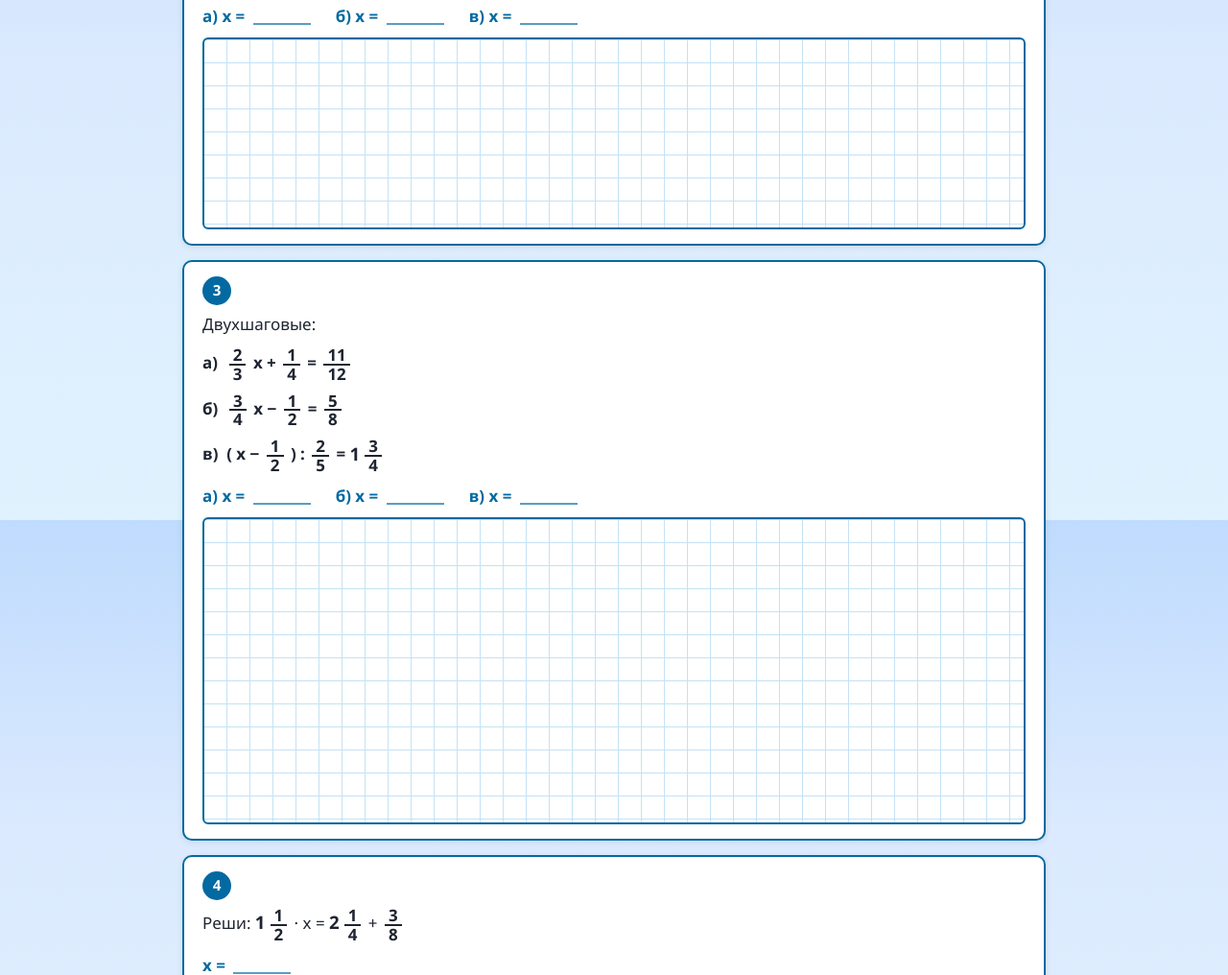
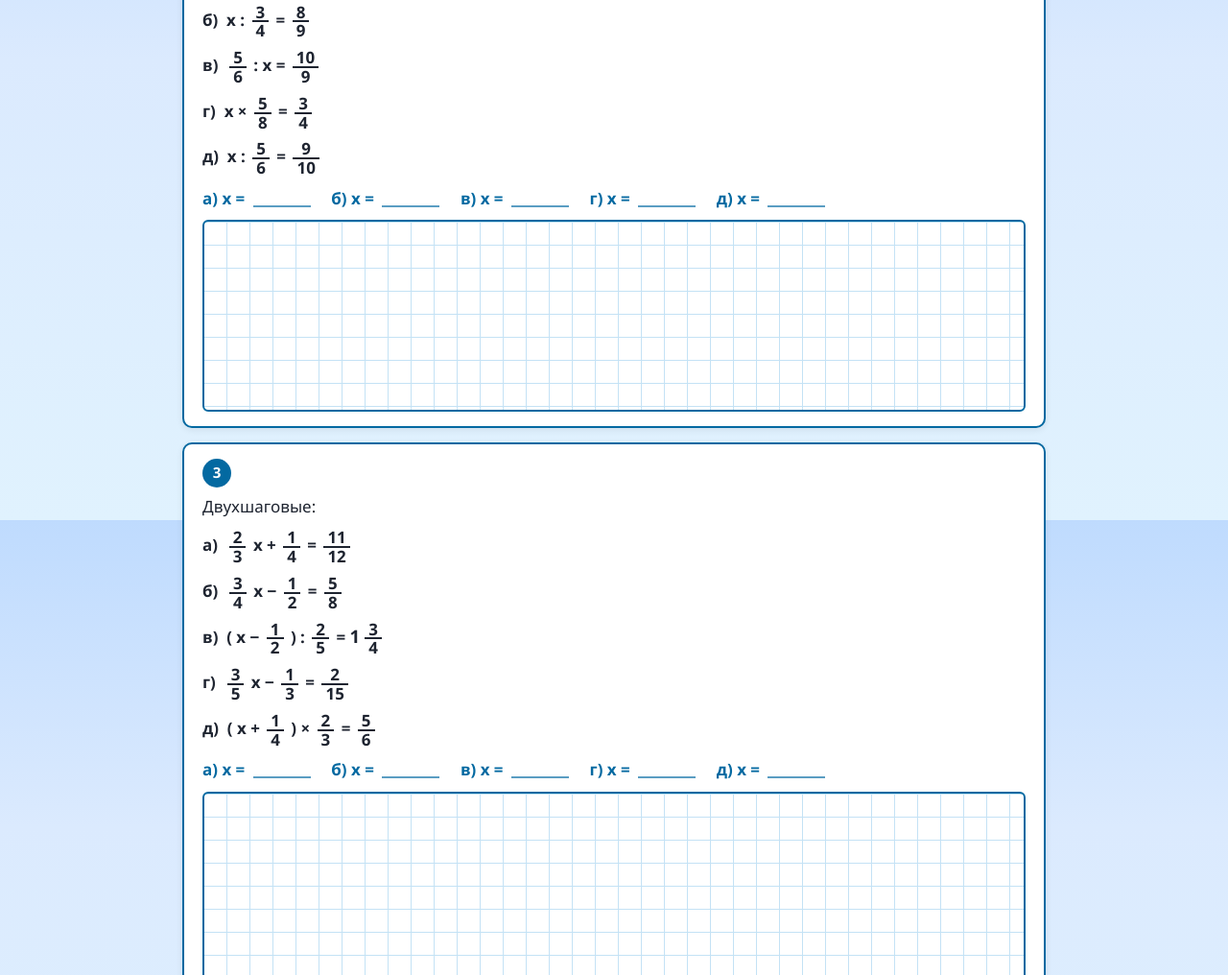
Before and after one commit to darlenelandau/math-lessons, a plain HTML site: page winter-equations-grade5.html in a window 1280 px wide. Shown: the part 1058-2074 px from the top of the page at 96% size. Drawn offline with Linux system fonts and the light colour scheme.

Commit message:
Лист 15 (5 класс): по пять пунктов в задачах с пунктами
Co-Authored-By: Claude Fable 5 <noreply@anthropic.com>

```diff
--- a/winter-equations-grade5.html
+++ b/winter-equations-grade5.html
@@ -111,6 +111,8 @@
 <p class="ex">а)&nbsp; <span class="frac"><span>3</span><span class="d">4</span></span> × <span class="frac"><span>2</span><span class="d">5</span></span> + <span class="frac"><span>7</span><span class="d">10</span></span> = <span class="blank"></span></p>
 <p class="ex">б)&nbsp; ( <span class="mixn">2</span><span class="frac"><span>1</span><span class="d">2</span></span> − <span class="mixn">1</span><span class="frac"><span>1</span><span class="d">3</span></span> ) × <span class="frac"><span>6</span><span class="d">7</span></span> = <span class="blank"></span></p>
 <p class="ex">в)&nbsp; <span class="frac"><span>5</span><span class="d">8</span></span> : <span class="frac"><span>5</span><span class="d">6</span></span> − <span class="frac"><span>1</span><span class="d">4</span></span> = <span class="blank"></span></p>
+<p class="ex">г)&nbsp; <span class="frac"><span>7</span><span class="d">9</span></span> : <span class="frac"><span>7</span><span class="d">12</span></span> − <span class="frac"><span>5</span><span class="d">6</span></span> = <span class="blank"></span></p>
+<p class="ex">д)&nbsp; ( <span class="mixn">3</span><span class="frac"><span>1</span><span class="d">3</span></span> − <span class="mixn">1</span><span class="frac"><span>5</span><span class="d">6</span></span> ) × <span class="frac"><span>4</span><span class="d">9</span></span> = <span class="blank"></span></p>
 <div class="grid-space grid-low"></div>
 </div>
 </section>
@@ -127,7 +129,9 @@
 <p class="ex">а)&nbsp; x × <span class="frac"><span>2</span><span class="d">3</span></span> = <span class="frac"><span>8</span><span class="d">15</span></span></p>
 <p class="ex">б)&nbsp; x : <span class="frac"><span>3</span><span class="d">4</span></span> = <span class="frac"><span>8</span><span class="d">9</span></span></p>
 <p class="ex">в)&nbsp; <span class="frac"><span>5</span><span class="d">6</span></span> : x = <span class="frac"><span>10</span><span class="d">9</span></span></p>
-<p class="ansline">а) x = <span class="blank w60"></span> &nbsp;&nbsp;&nbsp; б) x = <span class="blank w60"></span> &nbsp;&nbsp;&nbsp; в) x = <span class="blank w60"></span></p>
+<p class="ex">г)&nbsp; x × <span class="frac"><span>5</span><span class="d">8</span></span> = <span class="frac"><span>3</span><span class="d">4</span></span></p>
+<p class="ex">д)&nbsp; x : <span class="frac"><span>5</span><span class="d">6</span></span> = <span class="frac"><span>9</span><span class="d">10</span></span></p>
+<p class="ansline">а) x = <span class="blank w60"></span> &nbsp;&nbsp; б) x = <span class="blank w60"></span> &nbsp;&nbsp; в) x = <span class="blank w60"></span> &nbsp;&nbsp; г) x = <span class="blank w60"></span> &nbsp;&nbsp; д) x = <span class="blank w60"></span></p>
 <div class="grid-space"></div>
 </div>
 
@@ -136,7 +140,9 @@
 <p class="ex">а)&nbsp; <span class="frac"><span>2</span><span class="d">3</span></span> x + <span class="frac"><span>1</span><span class="d">4</span></span> = <span class="frac"><span>11</span><span class="d">12</span></span></p>
 <p class="ex">б)&nbsp; <span class="frac"><span>3</span><span class="d">4</span></span> x − <span class="frac"><span>1</span><span class="d">2</span></span> = <span class="frac"><span>5</span><span class="d">8</span></span></p>
 <p class="ex">в)&nbsp; ( x − <span class="frac"><span>1</span><span class="d">2</span></span> ) : <span class="frac"><span>2</span><span class="d">5</span></span> = <span class="mixn">1</span><span class="frac"><span>3</span><span class="d">4</span></span></p>
-<p class="ansline">а) x = <span class="blank w60"></span> &nbsp;&nbsp;&nbsp; б) x = <span class="blank w60"></span> &nbsp;&nbsp;&nbsp; в) x = <span class="blank w60"></span></p>
+<p class="ex">г)&nbsp; <span class="frac"><span>3</span><span class="d">5</span></span> x − <span class="frac"><span>1</span><span class="d">3</span></span> = <span class="frac"><span>2</span><span class="d">15</span></span></p>
+<p class="ex">д)&nbsp; ( x + <span class="frac"><span>1</span><span class="d">4</span></span> ) × <span class="frac"><span>2</span><span class="d">3</span></span> = <span class="frac"><span>5</span><span class="d">6</span></span></p>
+<p class="ansline">а) x = <span class="blank w60"></span> &nbsp;&nbsp; б) x = <span class="blank w60"></span> &nbsp;&nbsp; в) x = <span class="blank w60"></span> &nbsp;&nbsp; г) x = <span class="blank w60"></span> &nbsp;&nbsp; д) x = <span class="blank w60"></span></p>
 <div class="grid-space grid-tall"></div>
 </div>
 
```
